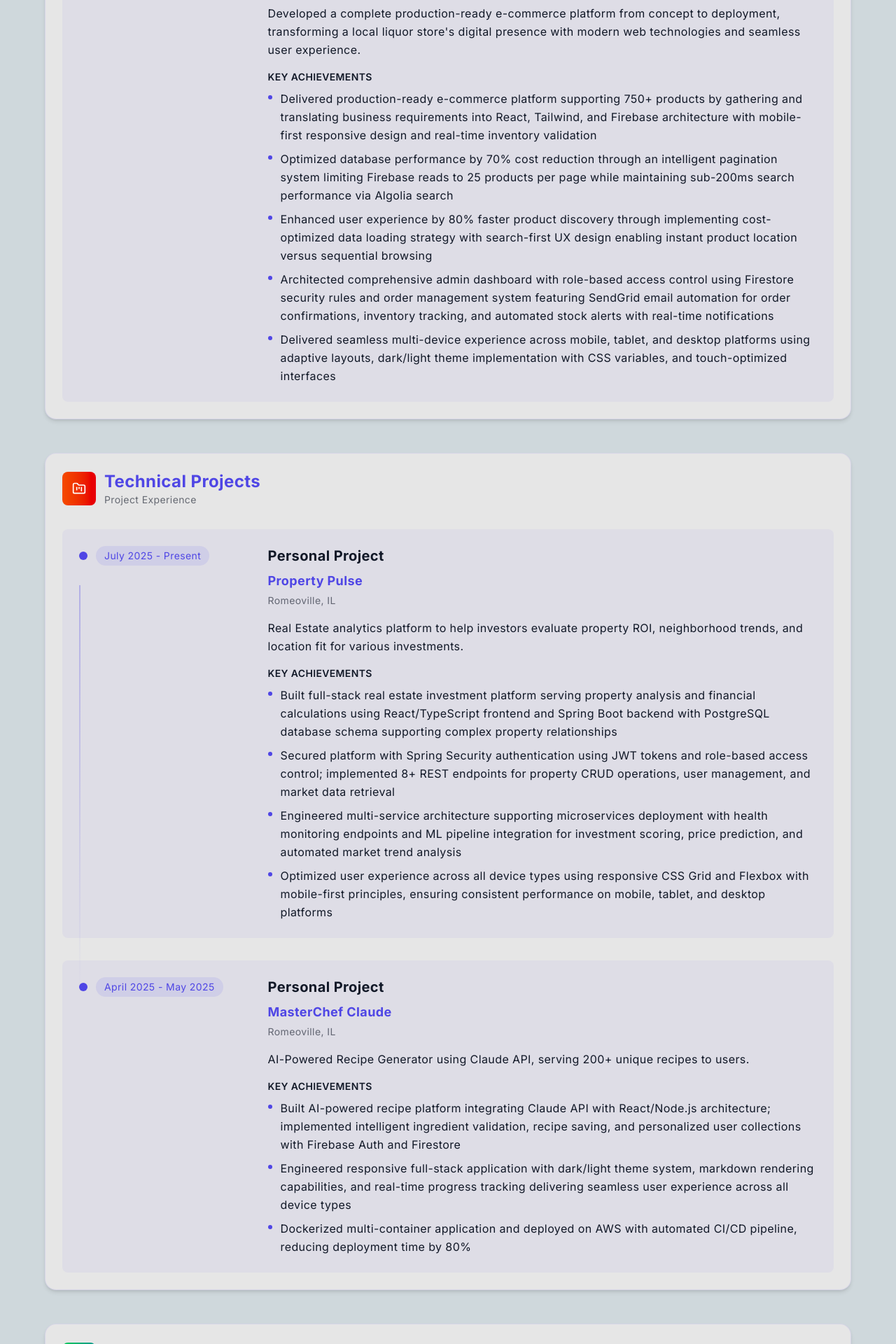
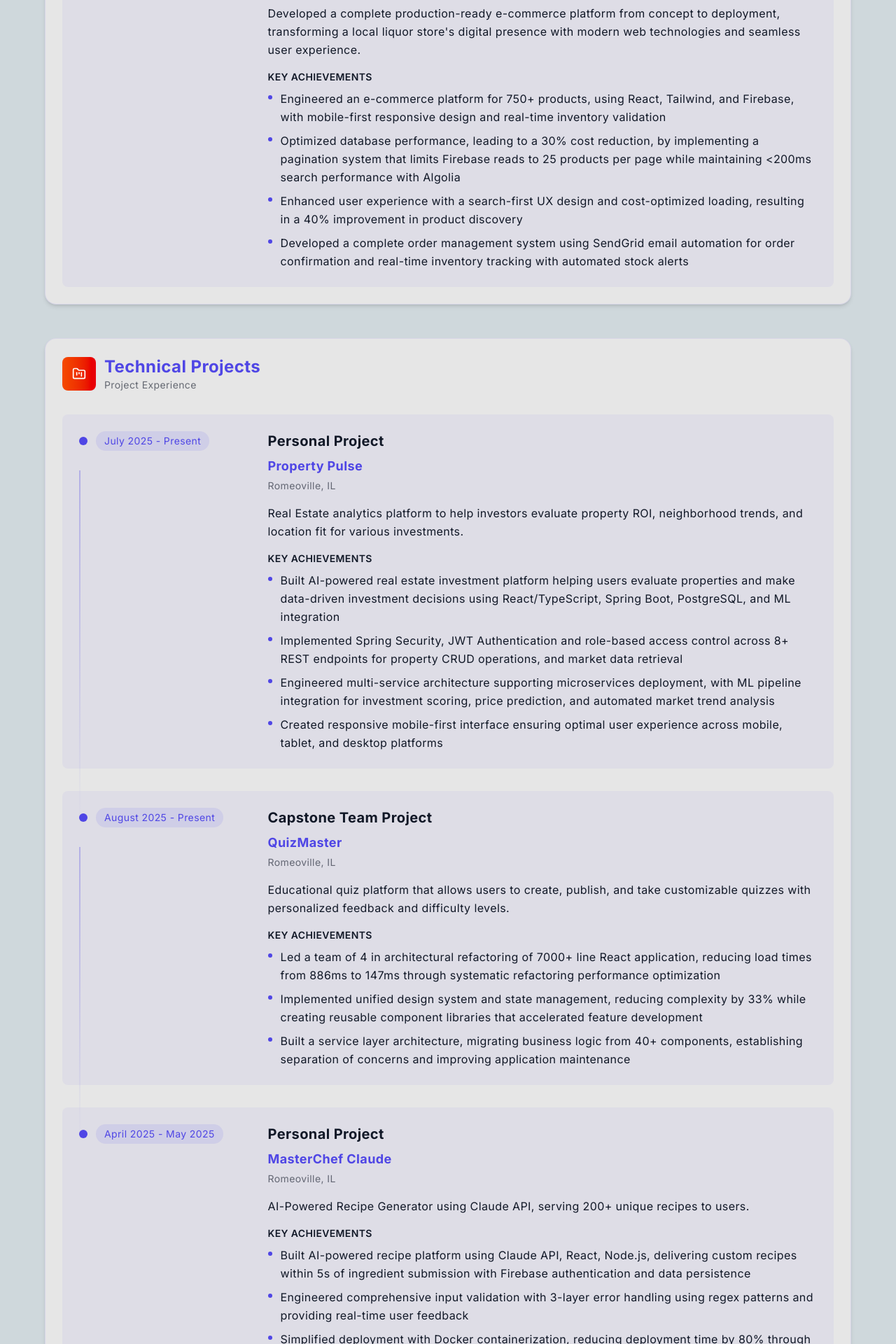
Before and after one commit to rpat9/rudra-website-portfolio, a React (Vite) app: page / in a window 1280 px wide. Shown: the part 7200-9120 px from the top of the page at 70% size. Built offline with nearby package versions, Linux system fonts and the light colour scheme.

Commit message:
Replaced resume and editied resume project information. TODO: add quizmaster in projects display section with live link

```diff
--- a/src/data/resumeData.js
+++ b/src/data/resumeData.js
@@ -1,4 +1,5 @@
 const resumeData = {
+
   education: [
     {
       id: 1,
@@ -20,11 +21,10 @@
       location: "Braceville, IL",
       description: "Developed a complete production-ready e-commerce platform from concept to deployment, transforming a local liquor store's digital presence with modern web technologies and seamless user experience.",
       achievements: [
-        "Delivered production-ready e-commerce platform supporting 750+ products by gathering and translating business requirements into React, Tailwind, and Firebase architecture with mobile-first responsive design and real-time inventory validation",
-        "Optimized database performance by 70% cost reduction through an intelligent pagination system limiting Firebase reads to 25 products per page while maintaining sub-200ms search performance via Algolia search",
-        "Enhanced user experience by 80% faster product discovery through implementing cost-optimized data loading strategy with search-first UX design enabling instant product location versus sequential browsing",
-        "Architected comprehensive admin dashboard with role-based access control using Firestore security rules and order management system featuring SendGrid email automation for order confirmations, inventory tracking, and automated stock alerts with real-time notifications",
-        "Delivered seamless multi-device experience across mobile, tablet, and desktop platforms using adaptive layouts, dark/light theme implementation with CSS variables, and touch-optimized interfaces"
+        "Engineered an e-commerce platform for 750+ products, using React, Tailwind, and Firebase, with mobile-first responsive design and real-time inventory validation",
+        "Optimized database performance, leading to a 30% cost reduction, by implementing a pagination system that limits Firebase reads to 25 products per page while maintaining <200ms search performance with Algolia",
+        "Enhanced user experience with a search-first UX design and cost-optimized loading, resulting in a 40% improvement in product discovery",
+        "Developed a complete order management system using SendGrid email automation for order confirmation and real-time inventory tracking with automated stock alerts",
       ]
     },
   ],
@@ -38,24 +38,38 @@
       location: "Romeoville, IL",
       description: "Real Estate analytics platform to help investors evaluate property ROI, neighborhood trends, and location fit for various investments.",
       achievements: [
-        "Built full-stack real estate investment platform serving property analysis and financial calculations using React/TypeScript frontend and Spring Boot backend with PostgreSQL database schema supporting complex property relationships",
-        "Secured platform with Spring Security authentication using JWT tokens and role-based access control; implemented 8+ REST endpoints for property CRUD operations, user management, and market data retrieval",
-        "Engineered multi-service architecture supporting microservices deployment with health monitoring endpoints and ML pipeline integration for investment scoring, price prediction, and automated market trend analysis",
-        "Optimized user experience across all device types using responsive CSS Grid and Flexbox with mobile-first principles, ensuring consistent performance on mobile, tablet, and desktop platforms"
+        "Built AI-powered real estate investment platform helping users evaluate properties and make data-driven investment decisions using React/TypeScript, Spring Boot, PostgreSQL, and ML integration",
+        "Implemented Spring Security, JWT Authentication and role-based access control across 8+ REST endpoints for property CRUD operations, and market data retrieval",
+        "Engineered multi-service architecture supporting microservices deployment, with ML pipeline integration for investment scoring, price prediction, and automated market trend analysis",
+        "Created responsive mobile-first interface ensuring optimal user experience across mobile, tablet, and desktop platforms"
       ]
     },
 
     {
       id: 2,
+      company: "QuizMaster",
+      role: "Capstone Team Project",
+      period: "August 2025 - Present",
+      location: "Romeoville, IL",
+      description: "Educational quiz platform that allows users to create, publish, and take customizable quizzes with personalized feedback and difficulty levels.",
+      achievements: [
+        "Led a team of 4 in architectural refactoring of 7000+ line React application, reducing load times from 886ms to 147ms through systematic refactoring performance optimization",
+        "Implemented unified design system and state management, reducing complexity by 33% while creating reusable component libraries that accelerated feature development",
+        "Built a service layer architecture, migrating business logic from 40+ components, establishing separation of concerns and improving application maintenance"
+      ]
+    },
+
+    {
+      id: 3,
       company: "MasterChef Claude",
       role: "Personal Project",
       period: "April 2025 - May 2025",
       location: "Romeoville, IL",
       description: "AI-Powered Recipe Generator using Claude API, serving 200+ unique recipes to users.",
       achievements: [
-        "Built AI-powered recipe platform integrating Claude API with React/Node.js architecture; implemented intelligent ingredient validation, recipe saving, and personalized user collections with Firebase Auth and Firestore",
-        "Engineered responsive full-stack application with dark/light theme system, markdown rendering capabilities, and real-time progress tracking delivering seamless user experience across all device types",
-        "Dockerized multi-container application and deployed on AWS with automated CI/CD pipeline, reducing deployment time by 80%"
+        "Built AI-powered recipe platform using Claude API, React, Node.js, delivering custom recipes within 5s of ingredient submission with Firebase authentication and data persistence",
+        "Engineered comprehensive input validation with 3-layer error handling using regex patterns and providing real-time user feedback",
+        "Simplified deployment with Docker containerization, reducing deployment time by 80% through automated CI/CD pipeline on AWS"
       ]
     }
   ],
```
Also changed, not shown: 1 other file (tests, documents, lock files or other folders).
